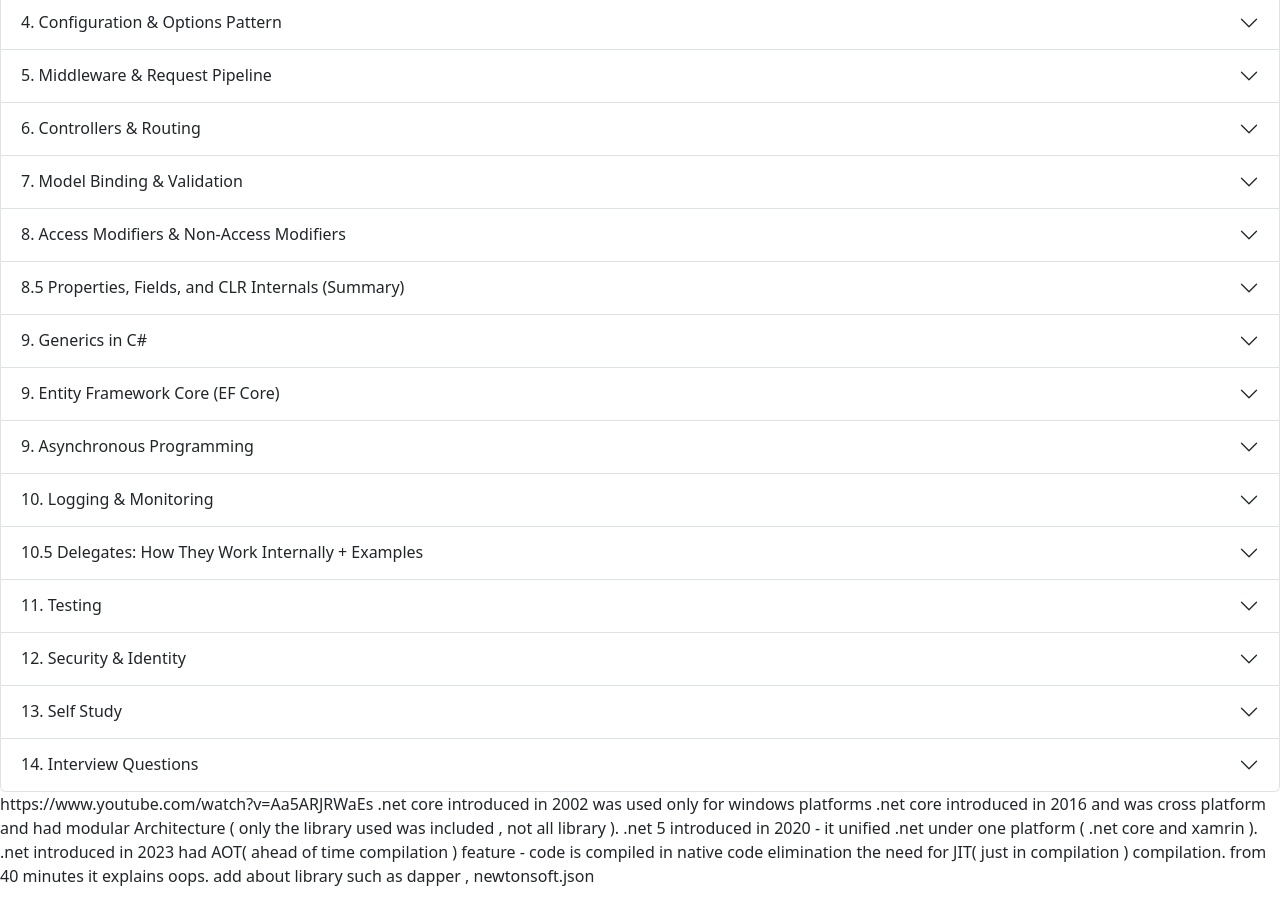
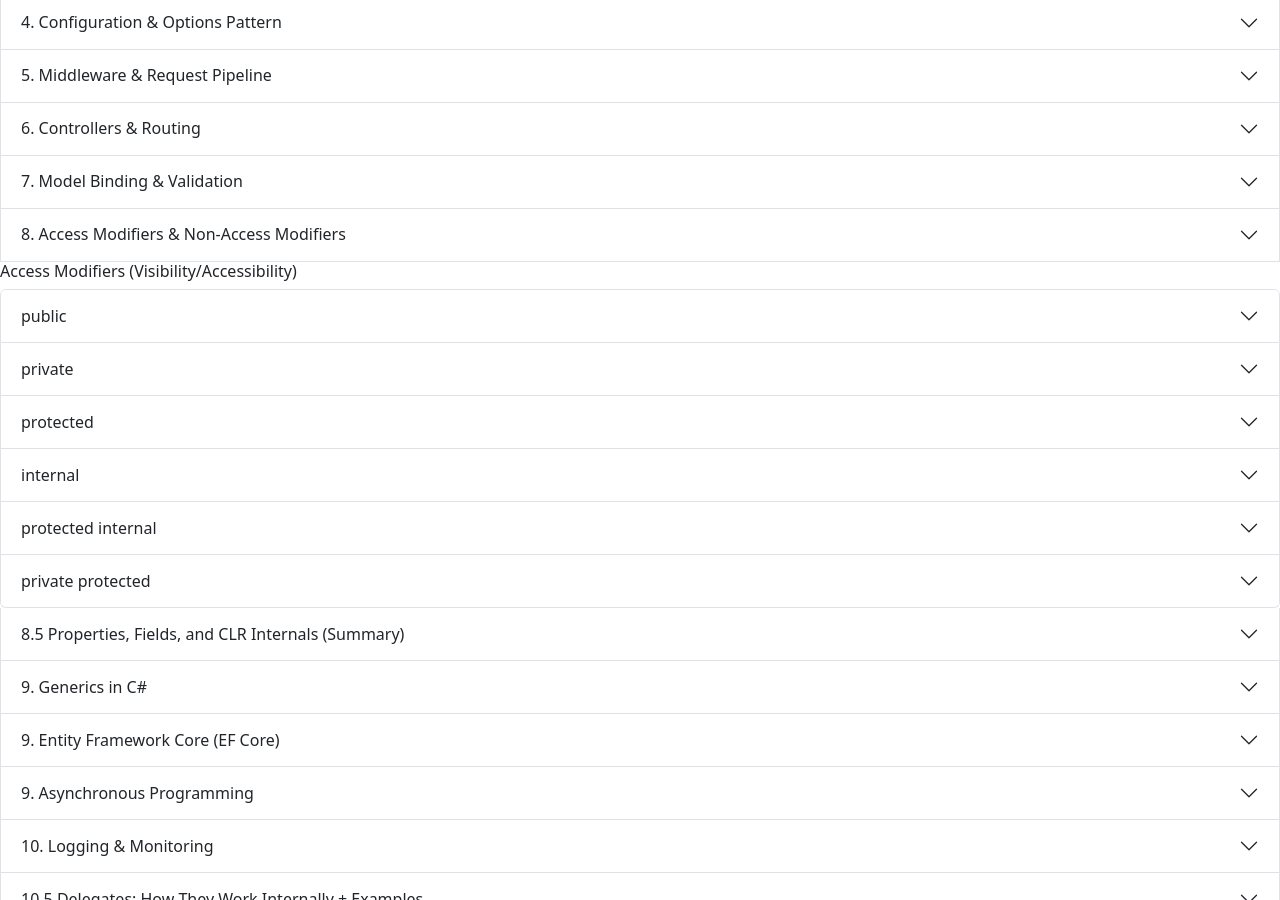
Before and after one commit to harmeet773/notes, a Jekyll site: the page built from dotNet.html, in a window 1280 px wide and 900 px high, scrolled down 388 px. Built offline with Jekyll 4.4.1, drawn with Linux system fonts in a browser that asks for light colours.

Commit message:
submit it

```diff
--- a/dotNet.html
+++ b/dotNet.html
@@ -469,6 +469,184 @@ public class Sample
 </code></pre>
     </div>
   </div>
+</div>
+
+
+
+<h6>Access Modifiers (Visibility/Accessibility)</h6>
+
+<div class="accordion" id="accessModifierAccordion">
+
+  <!-- Public -->
+  <div class="accordion-item">
+    <h2 class="accordion-header" id="headingPublic">
+      <button class="accordion-button collapsed" type="button"
+        data-bs-toggle="collapse"
+        data-bs-target="#collapsePublic"
+        aria-expanded="false"
+        aria-controls="collapsePublic">
+        public
+      </button>
+    </h2>
+    <div id="collapsePublic"
+         class="accordion-collapse collapse"
+         aria-labelledby="headingPublic"
+         data-bs-parent="#accessModifierAccordion">
+      <div class="accordion-body">
+        <strong>Definition:</strong> Accessible from anywhere (any class, any assembly).
+        <pre><code class="language-csharp">
+public class Employee
+{
+    public string Name;
+}
+        </code></pre>
+      </div>
+    </div>
+  </div>
+
+  <!-- Private -->
+  <div class="accordion-item">
+    <h2 class="accordion-header" id="headingPrivate">
+      <button class="accordion-button collapsed" type="button"
+        data-bs-toggle="collapse"
+        data-bs-target="#collapsePrivate"
+        aria-expanded="false"
+        aria-controls="collapsePrivate">
+        private
+      </button>
+    </h2>
+    <div id="collapsePrivate"
+         class="accordion-collapse collapse"
+         aria-labelledby="headingPrivate"
+         data-bs-parent="#accessModifierAccordion">
+      <div class="accordion-body">
+        <strong>Definition:</strong> Accessible only within the containing type.
+        <pre><code class="language-csharp">
+public class Employee
+{
+    private int salary;
+}
+        </code></pre>
+      </div>
+    </div>
+  </div>
+
+  <!-- Protected -->
+  <div class="accordion-item">
+    <h2 class="accordion-header" id="headingProtected">
+      <button class="accordion-button collapsed" type="button"
+        data-bs-toggle="collapse"
+        data-bs-target="#collapseProtected"
+        aria-expanded="false"
+        aria-controls="collapseProtected">
+        protected
+      </button>
+    </h2>
+    <div id="collapseProtected"
+         class="accordion-collapse collapse"
+         aria-labelledby="headingProtected"
+         data-bs-parent="#accessModifierAccordion">
+      <div class="accordion-body">
+        <strong>Definition:</strong> Accessible within the containing class and its derived classes.
+        <pre><code class="language-csharp">
+public class Base
+{
+    protected int age;
+}
+
+public class Child : Base
+{
+    void Test()
+    {
+        age = 10; // Accessible here
+    }
+}
+        </code></pre>
+      </div>
+    </div>
+  </div>
+
+  <!-- Internal -->
+  <div class="accordion-item">
+    <h2 class="accordion-header" id="headingInternal">
+      <button class="accordion-button collapsed" type="button"
+        data-bs-toggle="collapse"
+        data-bs-target="#collapseInternal"
+        aria-expanded="false"
+        aria-controls="collapseInternal">
+        internal
+      </button>
+    </h2>
+    <div id="collapseInternal"
+         class="accordion-collapse collapse"
+         aria-labelledby="headingInternal"
+         data-bs-parent="#accessModifierAccordion">
+      <div class="accordion-body">
+        <strong>Definition:</strong> Accessible only within the same assembly.
+        <pre><code class="language-csharp">
+internal class Helper
+{
+    internal void DoWork() { }
+}
+        </code></pre>
+      </div>
+    </div>
+  </div>
+
+  <!-- Protected Internal -->
+  <div class="accordion-item">
+    <h2 class="accordion-header" id="headingProtectedInternal">
+      <button class="accordion-button collapsed" type="button"
+        data-bs-toggle="collapse"
+        data-bs-target="#collapseProtectedInternal"
+        aria-expanded="false"
+        aria-controls="collapseProtectedInternal">
+        protected internal
+      </button>
+    </h2>
+    <div id="collapseProtectedInternal"
+         class="accordion-collapse collapse"
+         aria-labelledby="headingProtectedInternal"
+         data-bs-parent="#accessModifierAccordion">
+      <div class="accordion-body">
+        <strong>Definition:</strong> Accessible from the same assembly OR from derived classes in any assembly.
+        <pre><code class="language-csharp">
+public class Base
+{
+    protected internal int value;
+}
+        </code></pre>
+      </div>
+    </div>
+  </div>
+
+  <!-- Private Protected -->
+  <div class="accordion-item">
+    <h2 class="accordion-header" id="headingPrivateProtected">
+      <button class="accordion-button collapsed" type="button"
+        data-bs-toggle="collapse"
+        data-bs-target="#collapsePrivateProtected"
+        aria-expanded="false"
+        aria-controls="collapsePrivateProtected">
+        private protected
+      </button>
+    </h2>
+    <div id="collapsePrivateProtected"
+         class="accordion-collapse collapse"
+         aria-labelledby="headingPrivateProtected"
+         data-bs-parent="#accessModifierAccordion">
+      <div class="accordion-body">
+        <strong>Definition:</strong> Accessible within the containing class OR its derived classes, but only in the same assembly.
+        <pre><code class="language-csharp">
+public class Base
+{
+    private protected int number;
+}
+        </code></pre>
+      </div>
+    </div>
+  </div>
+
 </div>
 
   <!-- 8.5 Properties, Fields, and CLR Internals (Summary) -->
```
